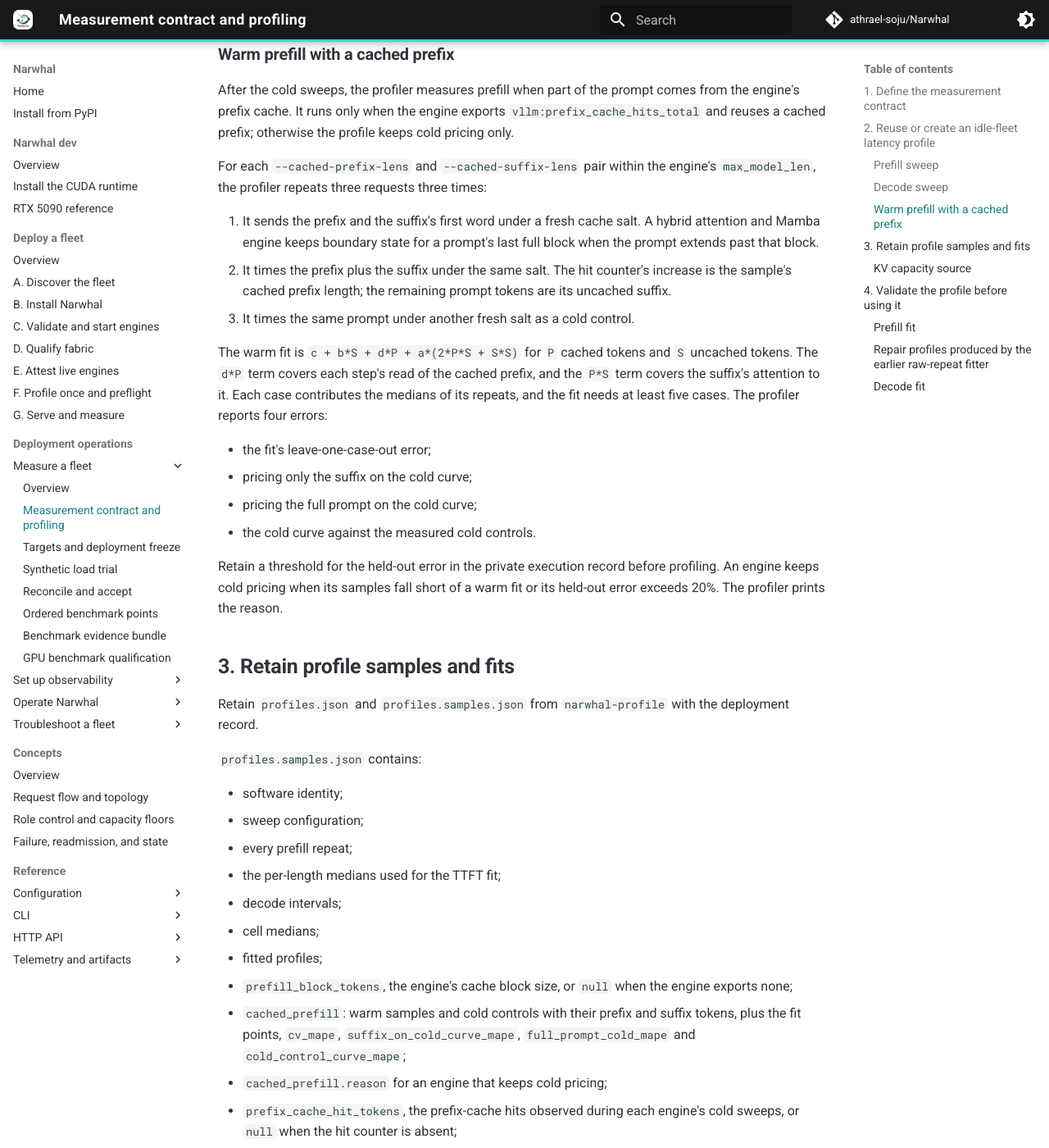
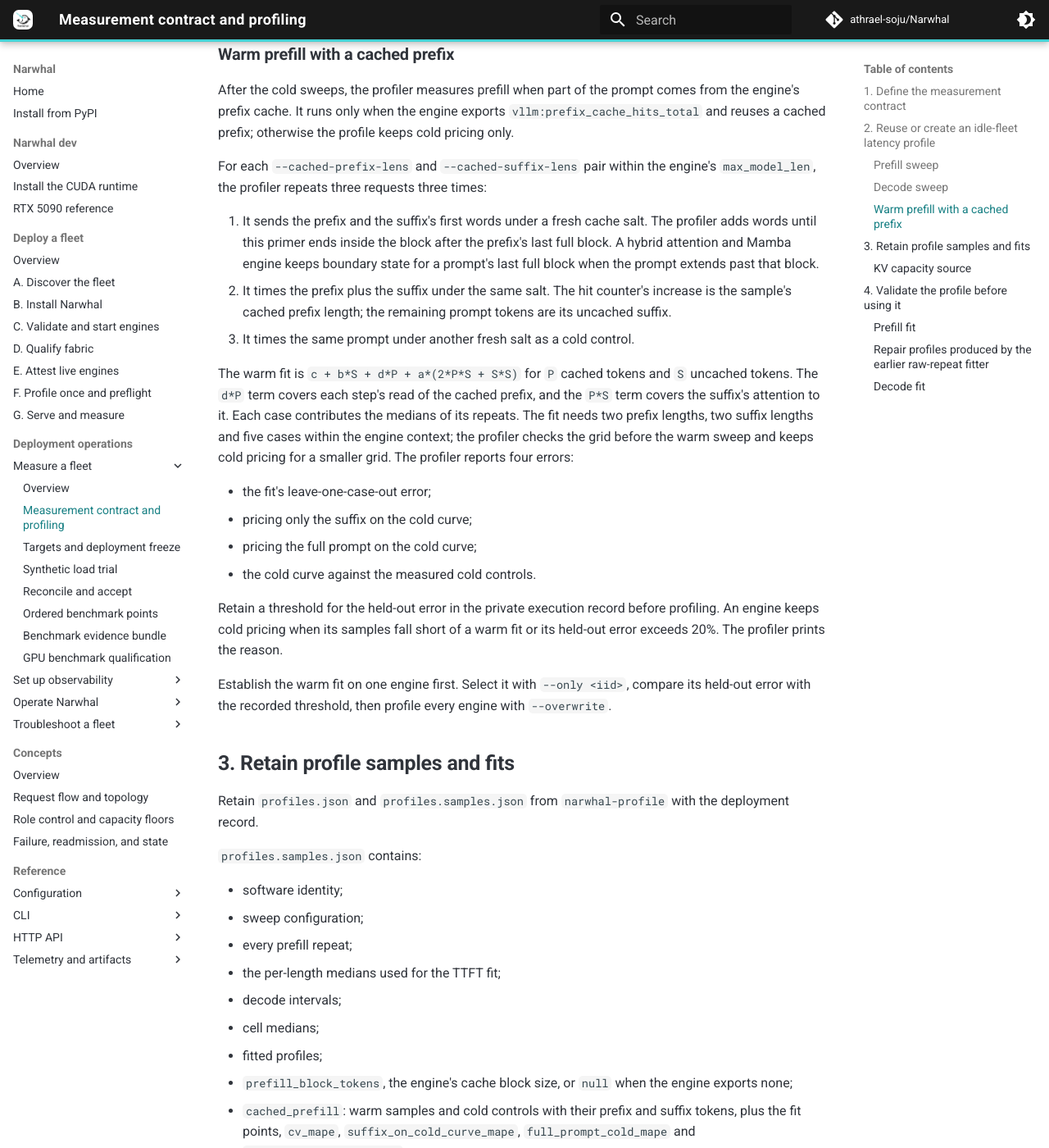
Before and after one commit to athrael-soju/Narwhal, an MkDocs documentation site: the page built from docs/measure/01-Profile.md, in a window 1280 px wide and 1400 px high, scrolled down 2459 px. Shown: the whole window at 82% size. Built offline with MkDocs 1.6.1 and Material for MkDocs 9.7.7, drawn with Linux system fonts in a browser that asks for light colours; comment, search, counter and statistics services are not loaded; some of the changed text lies outside the part shown.

Commit message:
docs(profile): measure the warm fit on one engine before the fleet
State the primer padding, the grid check before the warm sweep, refit of an engine kept cold, and the one-engine-first order with --only and --overwrite.

````diff
--- a/docs/measure/01-Profile.md
+++ b/docs/measure/01-Profile.md
@@ -71,11 +71,11 @@ After the cold sweeps, the profiler measures prefill when part of the prompt com
 
 For each `--cached-prefix-lens` and `--cached-suffix-lens` pair within the engine's `max_model_len`, the profiler repeats three requests three times:
 
-1. It sends the prefix and the suffix's first word under a fresh cache salt. A hybrid attention and Mamba engine keeps boundary state for a prompt's last full block when the prompt extends past that block.
+1. It sends the prefix and the suffix's first words under a fresh cache salt. The profiler adds words until this primer ends inside the block after the prefix's last full block. A hybrid attention and Mamba engine keeps boundary state for a prompt's last full block when the prompt extends past that block.
 2. It times the prefix plus the suffix under the same salt. The hit counter's increase is the sample's cached prefix length; the remaining prompt tokens are its uncached suffix.
 3. It times the same prompt under another fresh salt as a cold control.
 
-The warm fit is `c + b*S + d*P + a*(2*P*S + S*S)` for `P` cached tokens and `S` uncached tokens. The `d*P` term covers each step's read of the cached prefix, and the `P*S` term covers the suffix's attention to it. Each case contributes the medians of its repeats, and the fit needs at least five cases. The profiler reports four errors:
+The warm fit is `c + b*S + d*P + a*(2*P*S + S*S)` for `P` cached tokens and `S` uncached tokens. The `d*P` term covers each step's read of the cached prefix, and the `P*S` term covers the suffix's attention to it. Each case contributes the medians of its repeats. The fit needs two prefix lengths, two suffix lengths and five cases within the engine context; the profiler checks the grid before the warm sweep and keeps cold pricing for a smaller grid. The profiler reports four errors:
 
 * the fit's leave-one-case-out error;
 * pricing only the suffix on the cold curve;
@@ -83,6 +83,8 @@ The warm fit is `c + b*S + d*P + a*(2*P*S + S*S)` for `P` cached tokens and `S`
 * the cold curve against the measured cold controls.
 
 Retain a threshold for the held-out error in the private execution record before profiling. An engine keeps cold pricing when its samples fall short of a warm fit or its held-out error exceeds 20%. The profiler prints the reason.
+
+Establish the warm fit on one engine first. Select it with `--only <iid>`, compare its held-out error with the recorded threshold, then profile every engine with `--overwrite`.
 
 ## 3. Retain profile samples and fits
 
@@ -131,7 +133,7 @@ narwhal-profile \
   --out runs/profiles-refit.json
 ```
 
-The command requires generation-bound saved samples and profile snapshots for every configured engine. It writes a new output pair with refitted cold and warm prefill curves and copied measured decode coefficients, preserving the original pair. Earlier sample files require a fresh sweep against the current engine processes.
+The command requires generation-bound saved samples and profile snapshots for every configured engine. It writes a new output pair with refitted cold and warm prefill curves and copied measured decode coefficients, preserving the original pair. An engine whose saved warm evidence records a `reason` keeps cold pricing with that reason. Earlier sample files require a fresh sweep against the current engine processes.
 
 After refitting:
 
````
